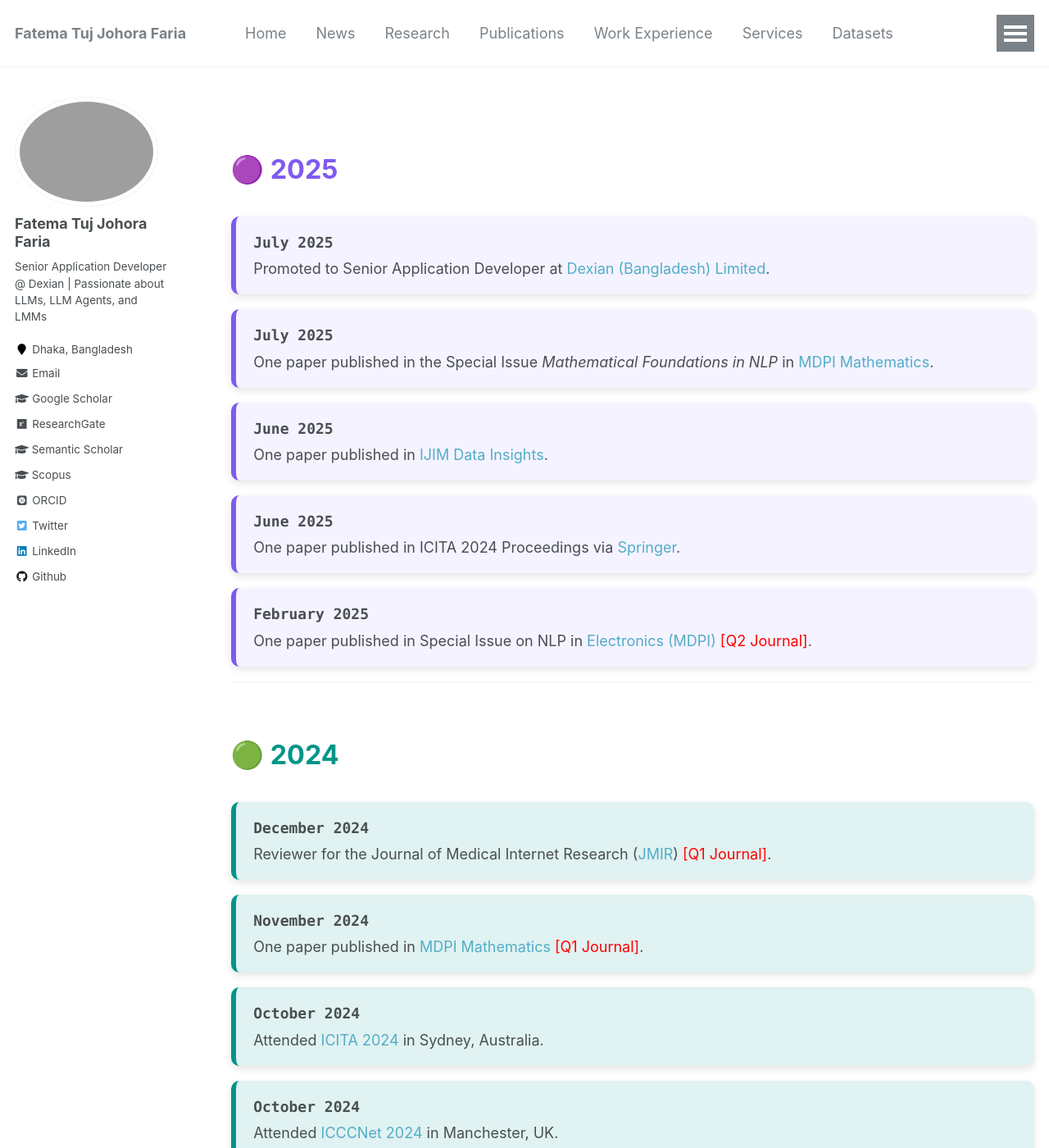
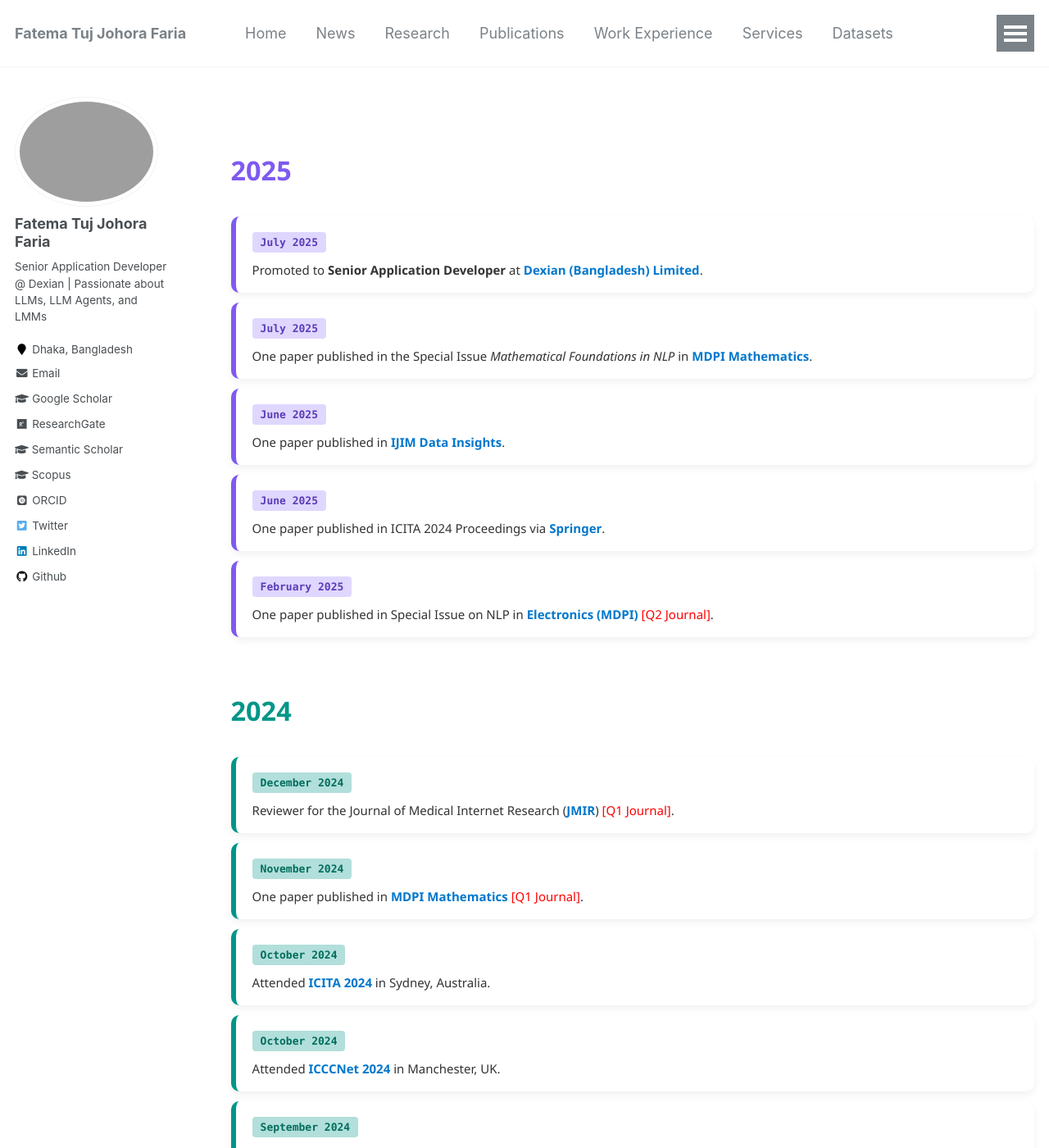
Before and after one commit to fatemafaria142/fatemafaria142.github.io, a Jekyll site: the page built from _pages/news.md, in a window 1280 px wide and 1400 px high. Shown: the whole window at 82% size. Built offline with Jekyll 4.4.1, drawn with Linux system fonts in a browser that asks for light colours; some web fonts are replaced; some of the changed lines change nothing that is shown.

Commit message:
Update news

```diff
--- a/_pages/news.md
+++ b/_pages/news.md
@@ -4,8 +4,11 @@ title: ""
 permalink: /news/
 author_profile: true
 ---
+<style>
+  .news-wrapper {
+    font-family: 'Segoe UI', sans-serif;
+  }
 
-<style>
   .year-header {
     font-size: 1.8em;
     font-weight: bold;
@@ -14,146 +17,198 @@ author_profile: true
   }
 
   .news-card {
+    background: #ffffff;
     border-radius: 10px;
-    box-shadow: 0 4px 10px rgba(0,0,0,0.1);
-    padding: 1rem 1.2rem;
-    margin-bottom: 1rem;
-    background: #fff;
+    padding: 16px 20px;
+    margin: 12px 0;
+    box-shadow: 0 4px 10px rgba(0,0,0,0.06);
+    transition: transform 0.2s ease;
     border-left: 6px solid;
   }
 
+  .news-card:hover {
+    transform: scale(1.015);
+  }
+
   .news-date {
-    font-weight: bold;
-    margin-bottom: 0.3rem;
+    font-weight: 600;
+    padding: 3px 10px;
+    border-radius: 4px;
+    font-size: 13px;
+    display: inline-block;
+    margin-bottom: 6px;
     font-family: Monaco, monospace;
   }
 
-  .y2025 { border-color: #7f5af0; background: #f5f3ff; }
-  .y2024 { border-color: #009688; background: #e0f2f1; }
-  .y2023 { border-color: #ef6c00; background: #fff3e0; }
+  .news-link {
+    color: #0077cc;
+    font-weight: 600;
+    text-decoration: none;
+  }
+
+  .news-link:hover {
+    text-decoration: underline;
+  }
+
+  .news-desc {
+    color: #333;
+    margin-top: 4px;
+    font-size: 15px;
+  }
+
+  /* Color coding by year */
+  .y2025 {
+    border-left: 6px solid #7f5af0;
+  }
+
+  .y2025 .news-date {
+    background: #e0d7ff;
+    color: #5a3db8;
+  }
+
+  .y2024 {
+    border-left: 6px solid #009688;
+  }
+
+  .y2024 .news-date {
+    background: #b2dfdb;
+    color: #006d5d;
+  }
+
+  .y2023 {
+    border-left: 6px solid #ef6c00;
+  }
+
+  .y2023 .news-date {
+    background: #ffe8cc;
+    color: #b35100;
+  }
 </style>
 
-<div class="year-header" style="color:#7f5af0;">🟣 2025</div>
+<div class="news-wrapper">
+
+<!-- 2025 -->
+<div class="year-header" style="color:#7f5af0;">2025</div>
 
 <div class="news-card y2025">
   <div class="news-date">July 2025</div>
-  Promoted to Senior Application Developer at <a href="https://www.linkedin.com/company/dexiansolutions/" target="_blank">Dexian (Bangladesh) Limited</a>.
+  <div class="news-desc">Promoted to <strong>Senior Application Developer</strong> at <a class="news-link" href="https://www.linkedin.com/company/dexiansolutions/" target="_blank">Dexian (Bangladesh) Limited</a>.</div>
 </div>
 
 <div class="news-card y2025">
   <div class="news-date">July 2025</div>
-  One paper published in the Special Issue <i>Mathematical Foundations in NLP</i> in <a href="https://www.mdpi.com/journal/mathematics" target="_blank">MDPI Mathematics</a>.
+  <div class="news-desc">One paper published in the Special Issue <i>Mathematical Foundations in NLP</i> in <a class="news-link" href="https://www.mdpi.com/journal/mathematics" target="_blank">MDPI Mathematics</a>.</div>
 </div>
 
 <div class="news-card y2025">
   <div class="news-date">June 2025</div>
-  One paper published in <a href="https://www.sciencedirect.com/journal/international-journal-of-information-management-data-insights" target="_blank">IJIM Data Insights</a>.
+  <div class="news-desc">One paper published in <a class="news-link" href="https://www.sciencedirect.com/journal/international-journal-of-information-management-data-insights" target="_blank">IJIM Data Insights</a>.</div>
 </div>
 
 <div class="news-card y2025">
   <div class="news-date">June 2025</div>
-  One paper published in ICITA 2024 Proceedings via <a href="https://link.springer.com/chapter/10.1007/978-981-96-1758-6_32" target="_blank">Springer</a>.
+  <div class="news-desc">One paper published in ICITA 2024 Proceedings via <a class="news-link" href="https://link.springer.com/chapter/10.1007/978-981-96-1758-6_32" target="_blank">Springer</a>.</div>
 </div>
 
 <div class="news-card y2025">
   <div class="news-date">February 2025</div>
-  One paper published in Special Issue on NLP in <a href="https://www.mdpi.com/journal/electronics" target="_blank">Electronics (MDPI)</a> <span style="color:red;">[Q2 Journal]</span>.
+  <div class="news-desc">One paper published in Special Issue on NLP in <a class="news-link" href="https://www.mdpi.com/journal/electronics" target="_blank">Electronics (MDPI)</a> <span style="color:red;">[Q2 Journal]</span>.</div>
 </div>
 
----
-
-<div class="year-header" style="color:#009688;">🟢 2024</div>
+<!-- 2024 -->
+<div class="year-header" style="color:#009688;">2024</div>
 
 <div class="news-card y2024">
   <div class="news-date">December 2024</div>
-  Reviewer for the Journal of Medical Internet Research (<a href="https://www.jmir.org/" target="_blank">JMIR</a>) <span style="color:red;">[Q1 Journal]</span>.
+  <div class="news-desc">Reviewer for the Journal of Medical Internet Research (<a class="news-link" href="https://www.jmir.org/" target="_blank">JMIR</a>) <span style="color:red;">[Q1 Journal]</span>.</div>
 </div>
 
 <div class="news-card y2024">
   <div class="news-date">November 2024</div>
-  One paper published in <a href="https://www.mdpi.com/journal/mathematics" target="_blank">MDPI Mathematics</a> <span style="color:red;">[Q1 Journal]</span>.
+  <div class="news-desc">One paper published in <a class="news-link" href="https://www.mdpi.com/journal/mathematics" target="_blank">MDPI Mathematics</a> <span style="color:red;">[Q1 Journal]</span>.</div>
 </div>
 
 <div class="news-card y2024">
   <div class="news-date">October 2024</div>
-  Attended <a href="https://icita.world" target="_blank">ICITA 2024</a> in Sydney, Australia.
+  <div class="news-desc">Attended <a class="news-link" href="https://icita.world" target="_blank">ICITA 2024</a> in Sydney, Australia.</div>
 </div>
 
 <div class="news-card y2024">
   <div class="news-date">October 2024</div>
-  Attended <a href="https://icccn.co.uk/" target="_blank">ICCCNet 2024</a> in Manchester, UK.
+  <div class="news-desc">Attended <a class="news-link" href="https://icccn.co.uk/" target="_blank">ICCCNet 2024</a> in Manchester, UK.</div>
 </div>
 
 <div class="news-card y2024">
   <div class="news-date">September 2024</div>
-  Participated in IEEE TENSYMP 2024 in New Delhi (<a href="https://ieeedelhi-tensymp2024.org/" target="_blank">TENSYMP</a>).
+  <div class="news-desc">Participated in IEEE TENSYMP 2024 in New Delhi (<a class="news-link" href="https://ieeedelhi-tensymp2024.org/" target="_blank">TENSYMP</a>).</div>
 </div>
 
 <div class="news-card y2024">
   <div class="news-date">August 2024</div>
-  Paper accepted at <a href="https://www.icita.world/#/" target="_blank">ICITA 2024</a>.
+  <div class="news-desc">Paper accepted at <a class="news-link" href="https://www.icita.world/#/" target="_blank">ICITA 2024</a>.</div>
 </div>
 
 <div class="news-card y2024">
   <div class="news-date">June 2024</div>
-  Paper accepted at <a href="https://ieeedelhi-tensymp2024.org/" target="_blank">TENSYMP 2024</a>.
+  <div class="news-desc">Paper accepted at <a class="news-link" href="https://ieeedelhi-tensymp2024.org/" target="_blank">TENSYMP 2024</a>.</div>
 </div>
 
 <div class="news-card y2024">
   <div class="news-date">May 2024</div>
-  Two papers accepted at <a href="https://icccn.co.uk/" target="_blank">ICCCNet 2024</a>.
+  <div class="news-desc">Two papers accepted at <a class="news-link" href="https://icccn.co.uk/" target="_blank">ICCCNet 2024</a>.</div>
 </div>
 
 <div class="news-card y2024">
   <div class="news-date">May 2024</div>
-  Joined as Application Developer at <a href="https://www.linkedin.com/company/dexiansolutions/" target="_blank">Dexian (Bangladesh) Limited</a>.
+  <div class="news-desc">Joined as Application Developer at <a class="news-link" href="https://www.linkedin.com/company/dexiansolutions/" target="_blank">Dexian (Bangladesh) Limited</a>.</div>
 </div>
 
----
-
-<div class="year-header" style="color:#ef6c00;">🟠 2023</div>
+<!-- 2023 -->
+<div class="year-header" style="color:#ef6c00;">2023</div>
 
 <div class="news-card y2023">
   <div class="news-date">December 2023</div>
-  Graduated from Ahsanullah University of Science and Technology.
+  <div class="news-desc">Graduated from Ahsanullah University of Science and Technology.</div>
 </div>
 
 <div class="news-card y2023">
   <div class="news-date">November 2023</div>
-  Defended thesis on "GANs for Crop Disease Detection."
+  <div class="news-desc">Defended thesis on "GANs for Crop Disease Detection."</div>
 </div>
 
 <div class="news-card y2023">
   <div class="news-date">August 2023</div>
-  Secured 7<sup>th</sup> place at <a href="https://www.kaggle.com/competitions/dlsprint2/discussion/433389" target="_blank">DL Sprint 2.0 - BUET CSE Fest</a>.
+  <div class="news-desc">Secured 7<sup>th</sup> place at <a class="news-link" href="https://www.kaggle.com/competitions/dlsprint2/discussion/433389" target="_blank">DL Sprint 2.0 - BUET CSE Fest</a>.</div>
 </div>
 
 <div class="news-card y2023">
   <div class="news-date">July 2023</div>
-  Participated in <a href="https://www.kaggle.com/competitions/dlsprint2/overview" target="_blank">DL Sprint 2.0 - BUET CSE Fest</a>.
+  <div class="news-desc">Participated in <a class="news-link" href="https://www.kaggle.com/competitions/dlsprint2/overview" target="_blank">DL Sprint 2.0 - BUET CSE Fest</a>.</div>
 </div>
 
 <div class="news-card y2023">
   <div class="news-date">June 2023</div>
-  Won 1<sup>st</sup> place at <a href="https://aust.edu/events/1996" target="_blank">Research Symposium 2023</a>, AUST.
+  <div class="news-desc">Won 1<sup>st</sup> place at <a class="news-link" href="https://aust.edu/events/1996" target="_blank">Research Symposium 2023</a>, AUST.</div>
 </div>
 
 <div class="news-card y2023">
   <div class="news-date">June 2023</div>
-  Presented research at <a href="https://aust.edu/events/1996" target="_blank">Research Symposium 2023</a>, AUST.
+  <div class="news-desc">Presented research at <a class="news-link" href="https://aust.edu/events/1996" target="_blank">Research Symposium 2023</a>, AUST.</div>
 </div>
 
 <div class="news-card y2023">
   <div class="news-date">April 2023</div>
-  Paper published at IEEE <a href="https://ieee-ccwc.org/" target="_blank">CCWC 2023</a>.
+  <div class="news-desc">Paper published at IEEE <a class="news-link" href="https://ieee-ccwc.org/" target="_blank">CCWC 2023</a>.</div>
 </div>
 
 <div class="news-card y2023">
   <div class="news-date">March 2023</div>
-  Attended IEEE CCWC 2023 (Virtual), Las Vegas, NV.
+  <div class="news-desc">Attended IEEE CCWC 2023 (Virtual), Las Vegas, NV.</div>
 </div>
 
 <div class="news-card y2023">
   <div class="news-date">February 2023</div>
-  Paper accepted at IEEE <a href="https://ieee-ccwc.org/" target="_blank">CCWC 2023</a>.
+  <div class="news-desc">Paper accepted at IEEE <a class="news-link" href="https://ieee-ccwc.org/" target="_blank">CCWC 2023</a>.</div>
 </div>
+
+</div>
```
